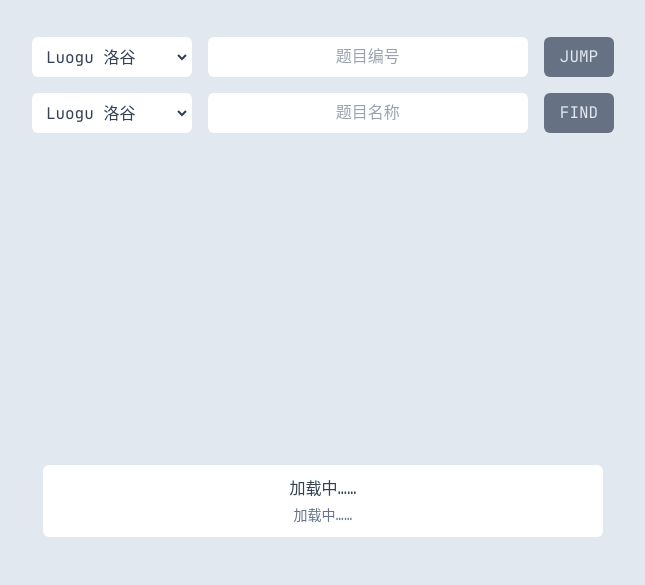
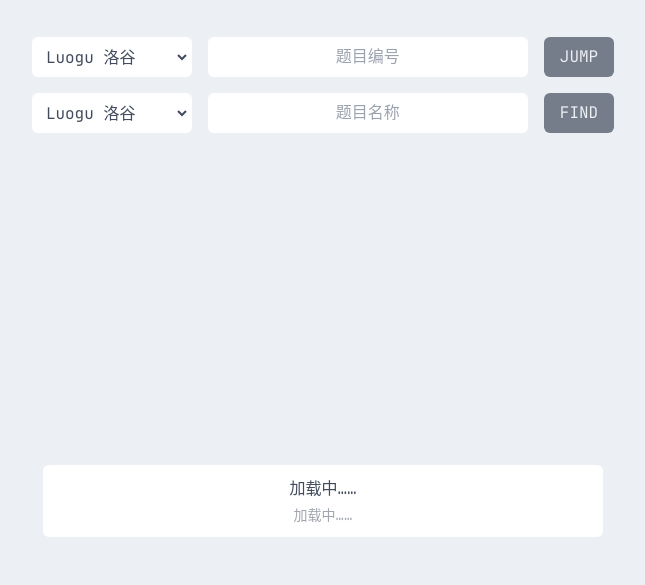
Before and after one commit to owl-paw/oi-jumper, a website: page index.html in a window 1280 px wide. Shown: the part 215-800 px from the top of the page, without its empty margins (317-962 px from the left). Drawn offline with Linux system fonts and the light colour scheme.

Commit message:
Nord color Update!!!
and the author renamed himself to owlpaw

```diff
--- a/assets/pre.css
+++ b/assets/pre.css
@@ -12,19 +12,17 @@
   }
 
   :root {
-    --bg-color: theme("colors.slate.200");
-    --text-color: theme("colors.slate.700");
-    --focus-color: theme("colors.slate.400");
+    --bg-color: #eceff4;
+    --text-color: #434c5e;
+    --focus-color: #434c5e80;
     --depth-color: #fff;
-    --secondary-text-color: theme("colors.slate.500");
   }
 
   :root.dark {
-    --bg-color: theme("colors.slate.800");
-    --text-color: theme("colors.slate.300");
-    --focus-color: theme("colors.slate.600");
-    --depth-color: theme("colors.slate.900");
-    --secondary-text-color: theme("colors.slate.400");
+    --bg-color: #2e3440;
+    --text-color: #e5e9f0;
+    --focus-color: #d8dee980;
+    --depth-color: #3b4252;
   }
 }
 
@@ -58,7 +56,7 @@
   }
 
   #subtitle {
-    @apply mt-5 text-center text-base text-[var(--secondary-text-color)] sm:mt-6 sm:text-xl;
+    @apply mt-5 text-center text-base text-[var(--focus-color)] sm:mt-6 sm:text-xl;
   }
 
   #input-box-prob-id,
@@ -75,6 +73,6 @@
   }
 
   #htkt-src {
-    @apply max-h-10 text-center text-xs text-[var(--secondary-text-color)] sm:text-sm;
+    @apply max-h-10 text-center text-xs text-[var(--focus-color)] sm:text-sm;
   }
 }
--- a/index.html
+++ b/index.html
@@ -15,7 +15,7 @@
         <div id="title"><a href="#">OI Jumper</a></div>
         <div id="subtitle">
           made with <span id="the-word"></span> <br class="sm:hidden" />
-          by Eoin Lee
+          by <a href="https://github.com/owl-paw" target="_blank">owlpaw</a>
         </div>
       </header>
 
```
Also changed, not shown: assets/main.css.
